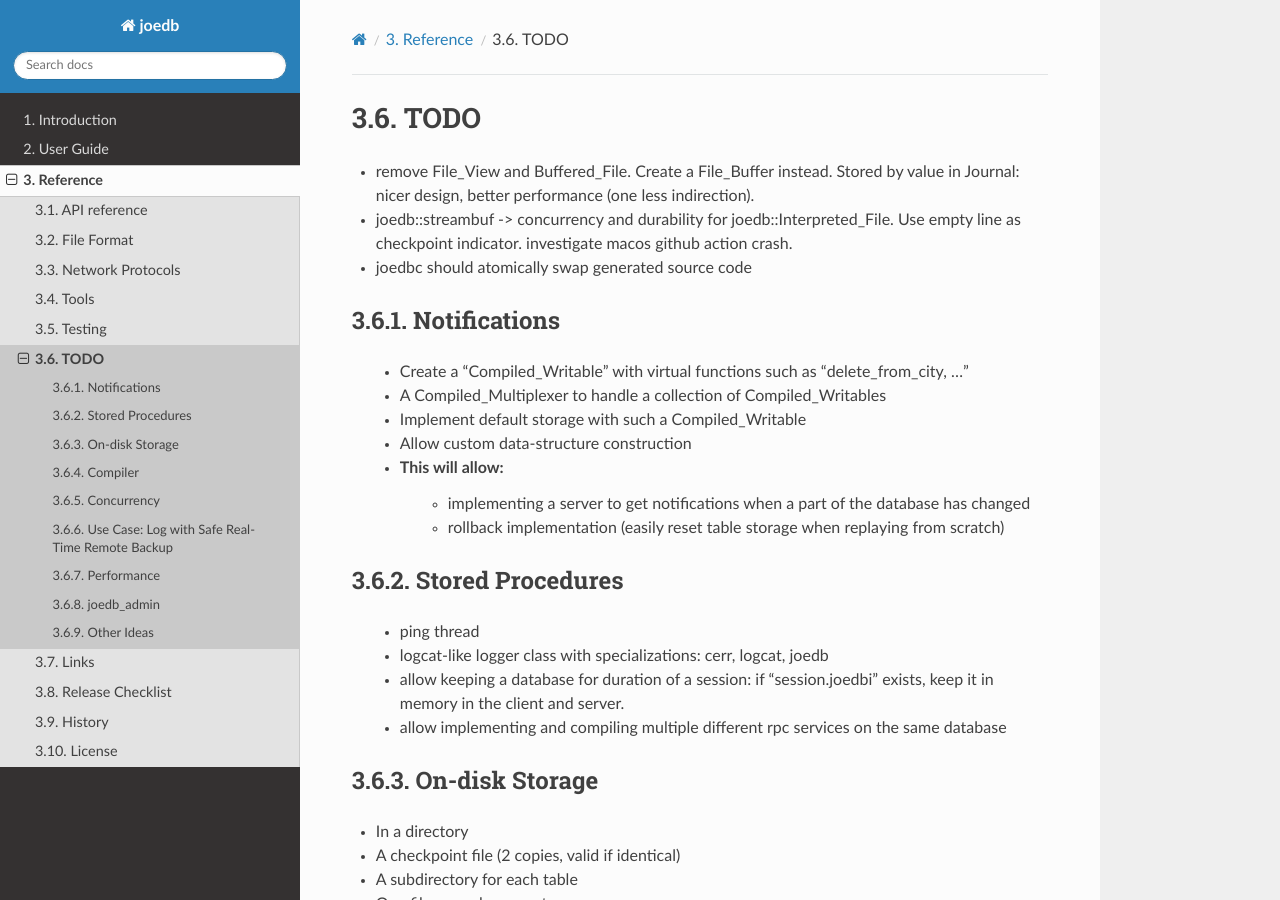
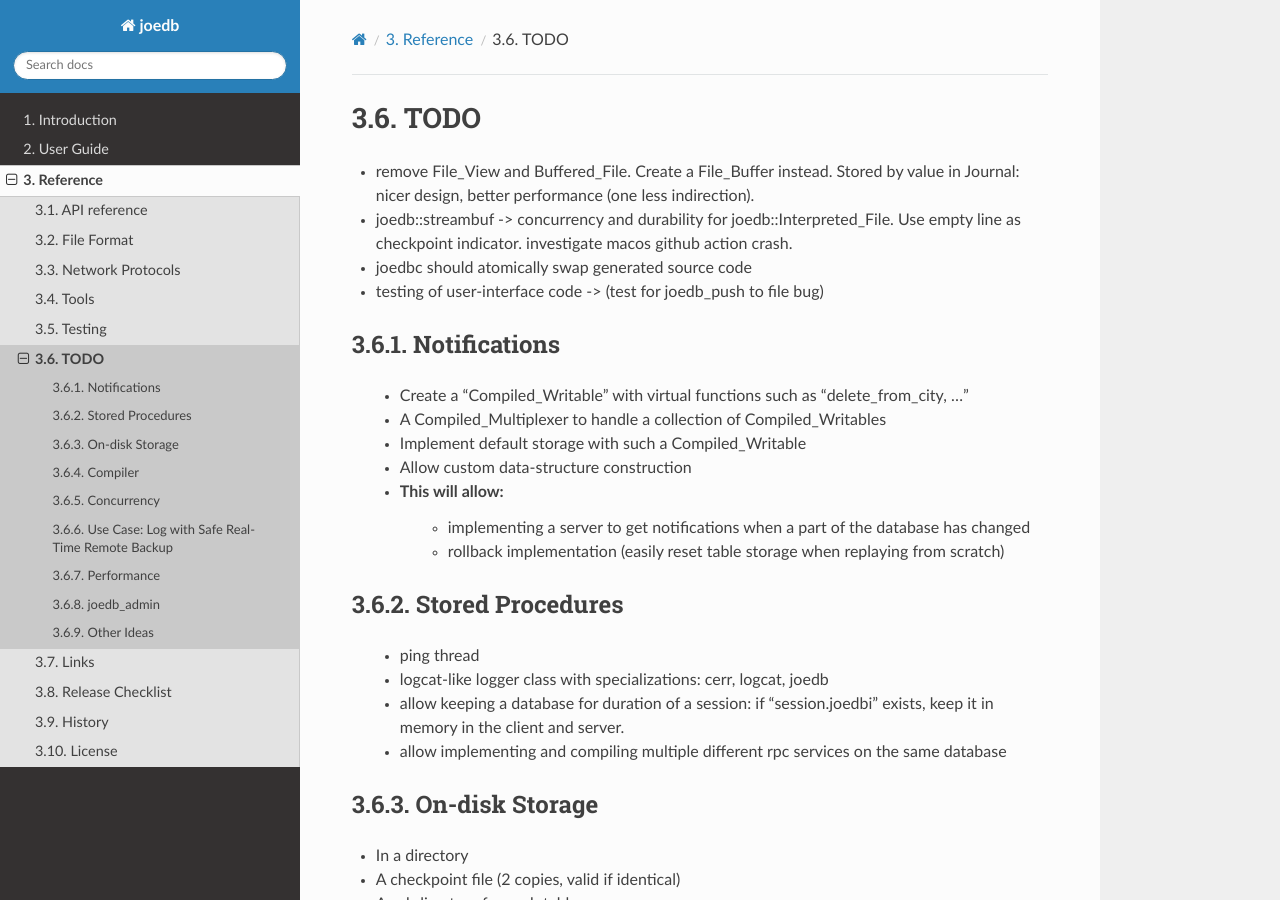
Before and after one commit to Remi-Coulom/joedb, a Sphinx documentation site: the page built from doc/source/todo.rst, in a window 1280 px wide and 900 px high. Built offline with Sphinx 7.4.7 and the Read the Docs theme 3.1.0, drawn with Linux system fonts in a browser that asks for light colours; formulas are drawn with MathJax 3.

Commit message:
todo: test ui

```diff
--- a/doc/source/history.rst
+++ b/doc/source/history.rst
@@ -27,6 +27,7 @@ History
 
   - Fixes (also available on 10.0.0 LTS branch):
 
+    - Fix joedb_push to a file connection
     - Fix MacOS installation (set RPATH)
     - Add a timeout to ssh session (could get infinite waiting without it)
     - Fix joedbc crash when no namespace is provided
--- a/doc/source/todo.rst
+++ b/doc/source/todo.rst
@@ -7,6 +7,7 @@ TODO
   Use empty line as checkpoint indicator.
   investigate macos github action crash.
 - joedbc should atomically swap generated source code
+- testing of user-interface code -> (test for joedb_push to file bug)
 
 Notifications
 -------------
```
